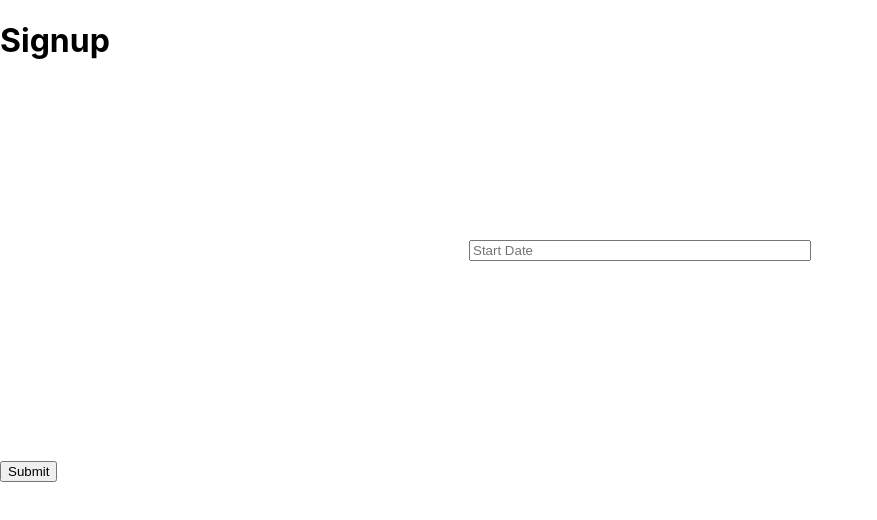
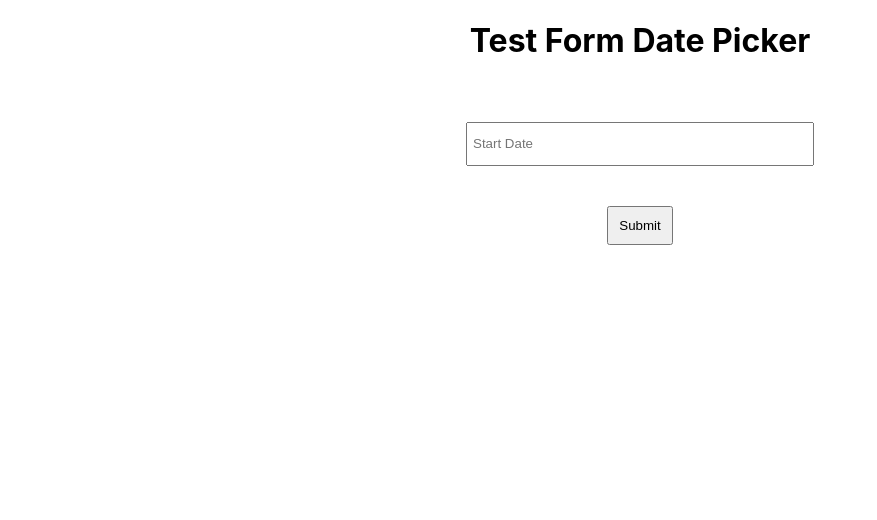
Before and after one commit to MuhammadSaadQadeer/datepicker, a React (Create React App) app: page / in a window 1280 px wide. Shown: the top 520 px of the page, without its empty margins (0-877 px from the left). Built offline with nearby package versions, Linux system fonts and the light colour scheme.

Commit message:
chore: add test form for testing picker

```diff
--- a/package.json
+++ b/package.json
@@ -8,10 +8,12 @@
     "@testing-library/react": "^9.3.2",
     "@testing-library/user-event": "^7.1.2",
     "date-fns": "^2.16.1",
+    "formik": "^2.1.5",
     "react": "^16.13.1",
     "react-dom": "^16.13.1",
     "react-popper": "^2.2.3",
-    "react-scripts": "3.4.3"
+    "react-scripts": "3.4.3",
+    "yup": "^0.29.3"
   },
   "scripts": {
     "start": "react-scripts start",
--- a/src/MainContainer.js
+++ b/src/MainContainer.js
@@ -38,7 +38,7 @@ function MainContainer(props) {
         alignItems: "center",
         margin: 40,
         flexDirection: "column",
-        height: 300,
+        //height: 300,
         overflow: "auto",
       }}
     >
--- a/src/formiktest/Picker.jsx
+++ b/src/formiktest/Picker.jsx
@@ -20,7 +20,7 @@ const Picker = ({
         name={field.name}
         inputProps={{
           readOnly: true,
-          style: { width: 334 },
+          style: { width: 334, height: 30, padding: 5 },
           placeholder: placeholder,
           disabled: disabled,
         }}
--- a/src/formiktest/TestForm.jsx
+++ b/src/formiktest/TestForm.jsx
@@ -8,8 +8,15 @@ const SignupSchema = Yup.object().shape({
 });
 
 const ValidationSchemaExample = () => (
-  <div>
-    <h1>Signup</h1>
+  <div
+    style={{
+      display: "flex",
+      justifyContent: "center",
+      alignItems: "center",
+      flexDirection: "column",
+    }}
+  >
+    <h1>Test Form Date Picker</h1>
     <Formik
       initialValues={{
         startDate: "",
@@ -30,8 +37,17 @@ const ValidationSchemaExample = () => (
           {errors.startDate && touched.startDate ? (
             <div>{errors.startDate}</div>
           ) : null}
-          <br />
-          <button type="submit">Submit</button>
+          <div
+            style={{
+              display: "flex",
+              justifyContent: "center",
+              alignItems: "center",
+            }}
+          >
+            <button style={{ padding: 10 }} type="submit">
+              Submit
+            </button>
+          </div>
         </Form>
       )}
     </Formik>
```
